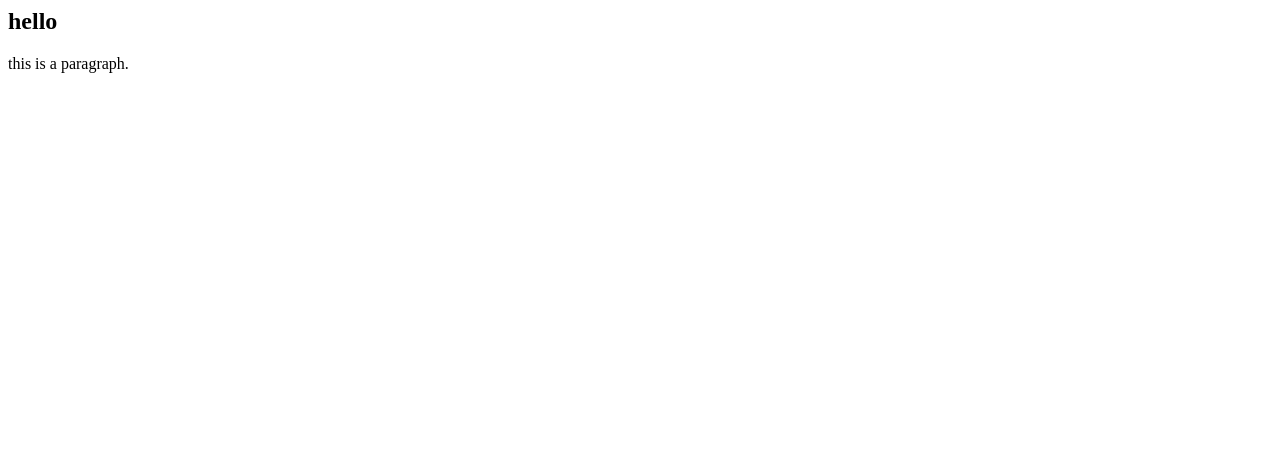
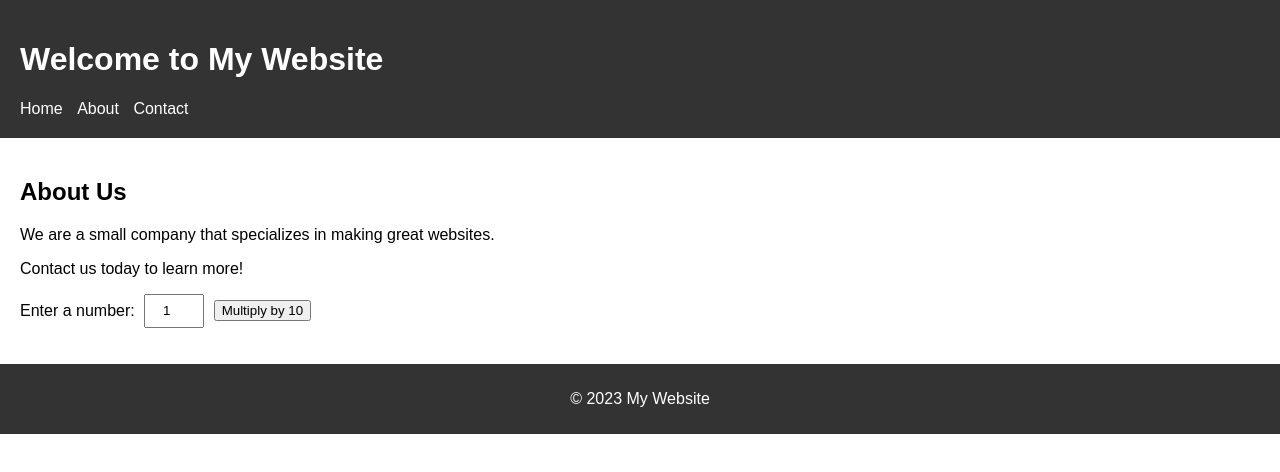
Before and after one commit to illumeow/illumeow.github.io, a plain HTML site: page index.html in a window 1280 px wide. Drawn offline with Linux system fonts and the light colour scheme.

Commit message:
by chatGPT

```diff
--- a/index.html
+++ b/index.html
@@ -1,2 +1,32 @@
-<h2>hello</h2>
-<p>this is a paragraph.</p>
+<!DOCTYPE html>
+<html>
+<head>
+	<title>My Website</title>
+	<link rel="stylesheet" type="text/css" href="style.css">
+</head>
+<body>
+	<header>
+		<h1>Welcome to My Website</h1>
+		<nav>
+			<ul>
+				<li><a href="#">Home</a></li>
+				<li><a href="#">About</a></li>
+				<li><a href="#">Contact</a></li>
+			</ul>
+		</nav>
+	</header>
+	<main>
+		<h2>About Us</h2>
+		<p>We are a small company that specializes in making great websites.</p>
+		<p>Contact us today to learn more!</p>
+		<label for="number-input">Enter a number:</label>
+		<input type="number" id="number-input" value="1" min="1" max="5">
+		<button onclick="multiplyByTen()">Multiply by 10</button>
+		<p id="result"></p>
+	</main>
+	<footer>
+		<p>&copy; 2023 My Website</p>
+	</footer>
+	<script src="script.js"></script>
+</body>
+</html>
--- /dev/null
+++ b/script.js
@@ -0,0 +1,6 @@
+function multiplyByTen() {
+    var selectElement = document.getElementById("number-input");
+    var selectedValue = selectElement.value;
+    var result = selectedValue * 10;
+    document.getElementById("result").innerHTML = "Result: " + result;
+ }
--- /dev/null
+++ b/style.css
@@ -0,0 +1,45 @@
+body {
+	font-family: Arial, sans-serif;
+	margin: 0;
+}
+
+header {
+	background-color: #333;
+	color: #fff;
+	padding: 20px;
+}
+
+nav ul {
+	list-style: none;
+	margin: 0;
+	padding: 0;
+}
+
+nav li {
+	display: inline-block;
+	margin-right: 10px;
+}
+
+nav a {
+	color: #fff;
+	text-decoration: none;
+}
+
+main {
+	padding: 20px;
+}
+
+footer {
+	background-color: #333;
+	color: #fff;
+	padding: 10px;
+	text-align: center;
+}
+
+input[type="number"] {
+    width: 50px;
+    height: 24px;
+    padding: 3px;
+    margin: 0 5px;
+    text-align: center;
+}
```
